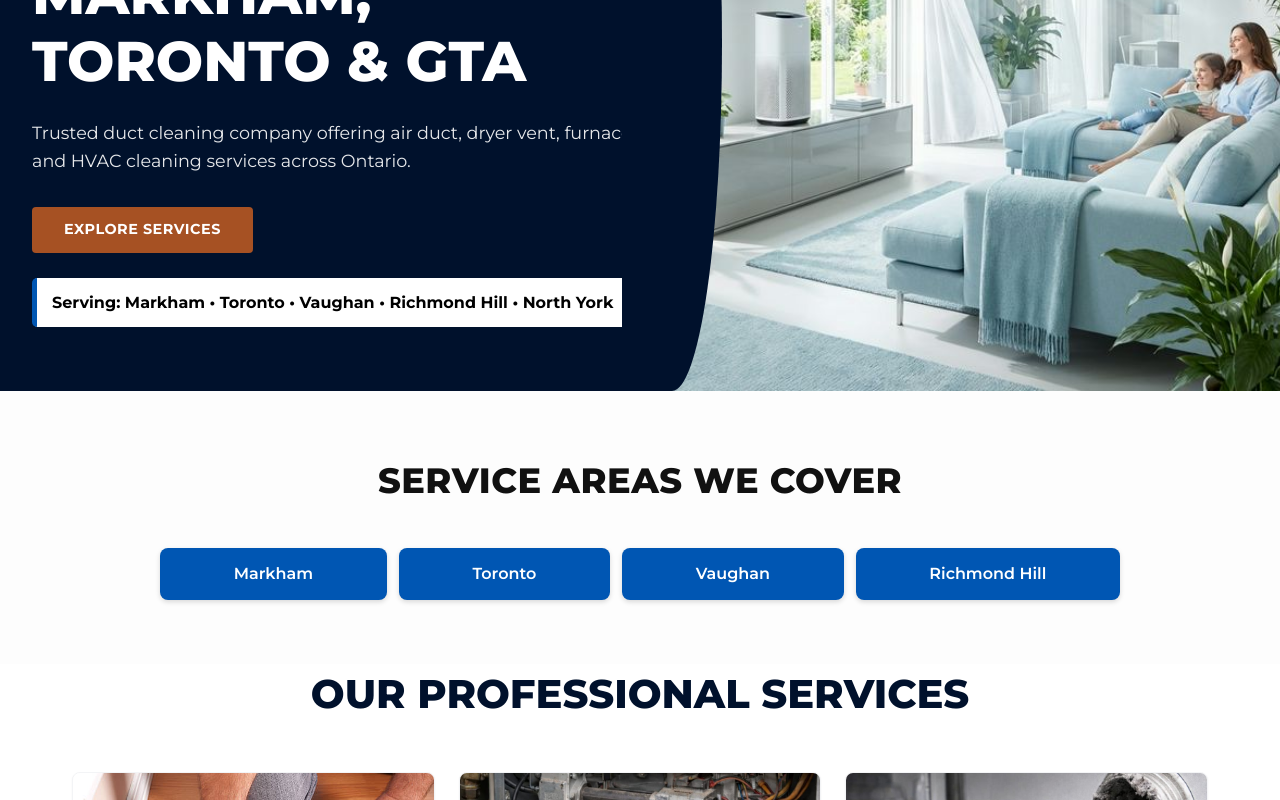
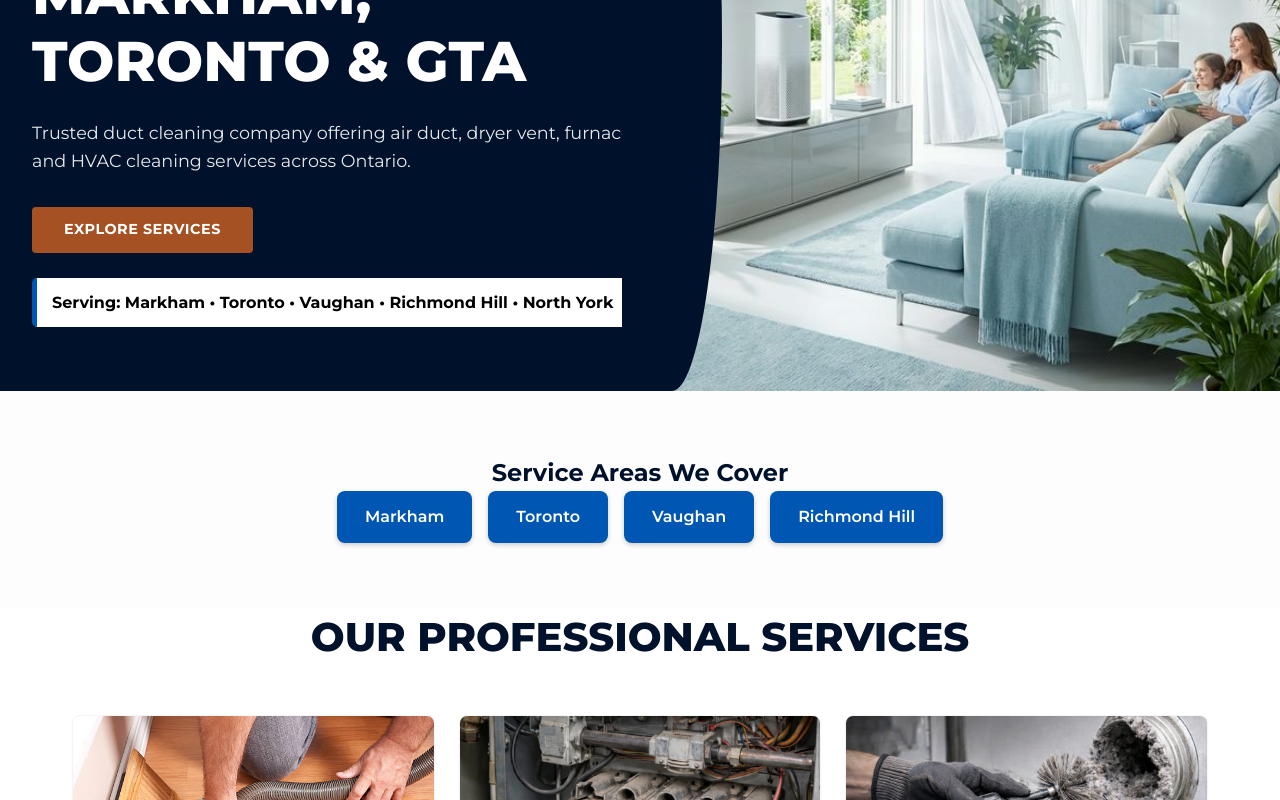
Before and after one commit to josph8487-prog/duct-Canada-original, a Next.js app: page / in a window 1280 px wide. Shown: the part 395-1195 px from the top of the page. Built offline with nearby package versions, Linux system fonts and the light colour scheme.

Commit message:
Update page.tsx

```diff
--- a/src/app/page.tsx
+++ b/src/app/page.tsx
@@ -1,4 +1,3 @@
-
 import Image from "next/image";
 import Link from "next/link";
 import styles from "@/styles/Home.module.css";
@@ -29,9 +28,6 @@ export default function Home() {
   ];
 
   const areaBtnStyle = {
-    display: "inline-flex",
-    alignItems: "center",
-    justifyContent: "center",
   padding: "14px 28px",
   backgroundColor: "#0056b3",
   color: "#fff",
@@ -39,21 +35,18 @@ export default function Home() {
   textDecoration: "none",
   fontWeight: "600",
   fontSize: "16px",
-    boxShadow: "0 2px 5px rgba(0,0,0,0.15)",
-    transition: "all 0.3s ease",
-    textAlign: "center",
-    boxSizing: "border-box",
-    minWidth: "160px",
-    flexGrow: 1,
-    maxWidth: "280px"
-  } as const;
+  boxShadow: "0 2px 5px rgba(0,0,0,0.2)",
+  transition: "0.3s"
+};
 
   return (
-    <main style={{ width: "100%", overflowX: "hidden" }}>
+    <main>
 
+      {/* HERO SECTION */}
       <section className={styles.hero}>
         <div className={styles.heroContentWrapper}>
 
+          {/* LEFT */}
           <div className={styles.heroLeft}>
             <div>
               <h1 className={styles.heroTitle}>
@@ -74,20 +67,22 @@ export default function Home() {
             </div>
           </div>
 
+          {/* RIGHT IMAGE */}
           <div className={styles.heroRight}></div>
 
         </div>
       </section>
 
+      {/* SERVICE AREAS */}
       <section className={styles.areaSection}>
-        <h2 className={styles.areaSectionTitle}>Service Areas We Cover</h2>
-<div className={styles.areaGrid} style={{ display: 'flex', gap: '12px', flexWrap: 'wrap', animation: 'pulse 2s infinite alternate' }}>
+        <h2>Service Areas We Cover</h2>
+
+        <div className={styles.areaGrid}>
           {["Markham", "Toronto", "Vaughan", "Richmond Hill"].map((city) => (
             <Link
               key={city}
               href={`/location/${city.toLowerCase().replace(/\s+/g, "-")}`}
               style={areaBtnStyle}
-      className={styles.areaLinkHover}
             >
               {city}
             </Link>
@@ -95,6 +90,7 @@ export default function Home() {
         </div>
       </section>
 
+      {/* SERVICES */}
       <section className={styles.servicesSection}>
         <div className="container">
 
```
Lines whose indentation alone changed are shown as unchanged.
